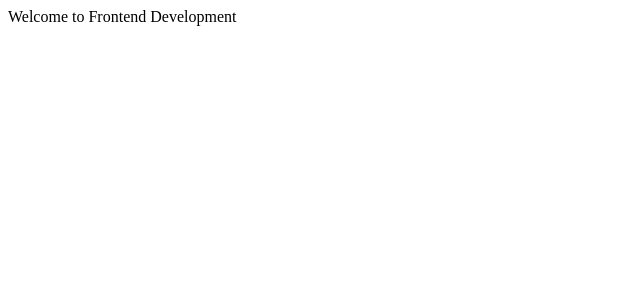
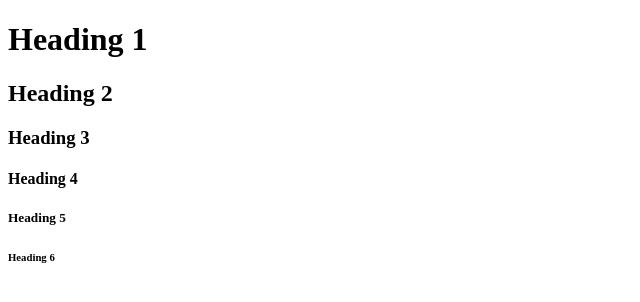
Before and after one commit to teja435/Registration-Form, a plain HTML site: page index.html in a window 1280 px wide. Shown: the whole page, without its empty margins (0-640 px from the left). Drawn offline with Linux system fonts and the light colour scheme.

Commit message:
Add index html

```diff
--- a/index.html
+++ b/index.html
@@ -3,9 +3,15 @@
 <head>
     <meta charset="UTF-8">
     <meta name="viewport" content="width=device-width, initial-scale=1.0">
-    <title>Frontend</title>
+    <title>HTML Introduction</title>
 </head>
 <body>
-    Welcome to Frontend Development
+    <!-- Heading Tags -->
+    <h1>Heading 1</h1>
+    <h2>Heading 2</h2>
+    <h3>Heading 3</h3>
+    <h4>Heading 4</h4>
+    <h5>Heading 5</h5>
+    <h6>Heading 6</h6>
 </body>
 </html>
```
Also changed, not shown: 1 other file.
